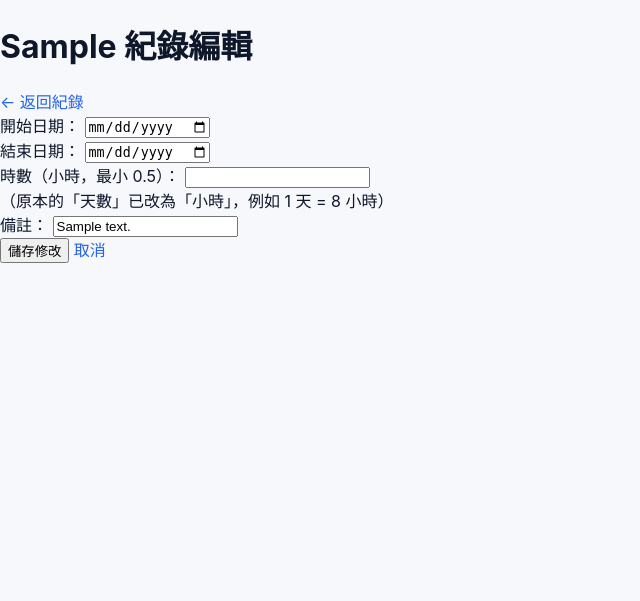
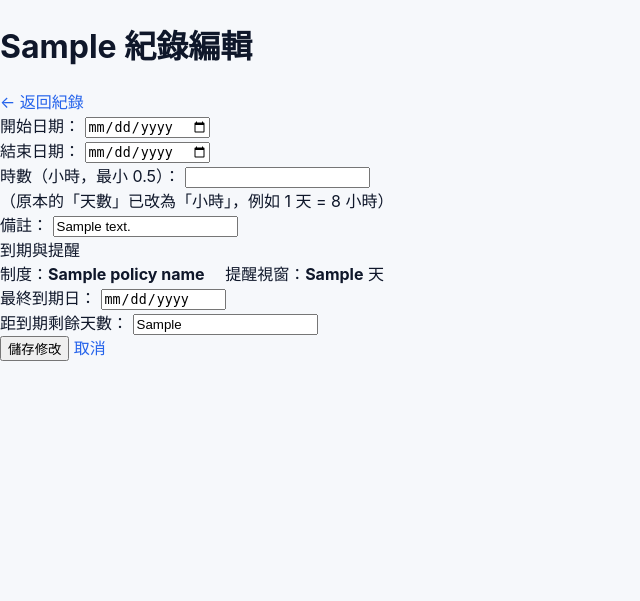
Before and after one commit to penguinpharmacy/penguin-HR-system, a Flask app: template templates/edit_leave.html in a window 1280 px wide. Shown: the top 601 px of the page, without its empty margins (0-640 px from the left). Run offline with Flask 3, Linux system fonts and the light colour scheme; the template is opened without the code that fills it: most values are stand-ins (such as "Sample title", 1, 10 or a date in 2020); some libraries are stand-ins or nearby versions.

Commit message:
Update edit_leave.html

```diff
--- a/templates/edit_leave.html
+++ b/templates/edit_leave.html
@@ -42,6 +42,29 @@
         <input type="text" name="note" value="{{ note }}" class="border px-2 py-1 w-full">
       </label>
     </div>
+
+    <!-- 🔽 新增：到期與提醒區塊（不影響原有欄位） -->
+    <div class="border rounded p-4 bg-gray-50 mt-4">
+      <div class="font-semibold mb-2">到期與提醒</div>
+      <div class="text-sm text-gray-700 mb-2">
+        制度：<b>{{ policy_name }}</b>
+        提醒視窗：<b>{{ reminder_window_days }}</b> 天
+      </div>
+
+      <div>
+        <label>最終到期日：
+          <input type="date" value="{{ expiry_date or '' }}" readonly class="border px-2 py-1 bg-gray-100">
+        </label>
+      </div>
+      <div>
+        <label>距到期剩餘天數：
+          <input type="text" value="{{ days_to_expiry if days_to_expiry is not none else '' }}"
+                 readonly class="border px-2 py-1 bg-gray-100 w-24">
+        </label>
+      </div>
+    </div>
+    <!-- 🔼 新增結束 -->
+
     <div>
       <button type="submit" class="px-4 py-2 bg-blue-500 text-white rounded">儲存修改</button>
       <a href="{{ url_for('leave_history', emp_id=emp_id, leave_type=leave_type) }}"
```
